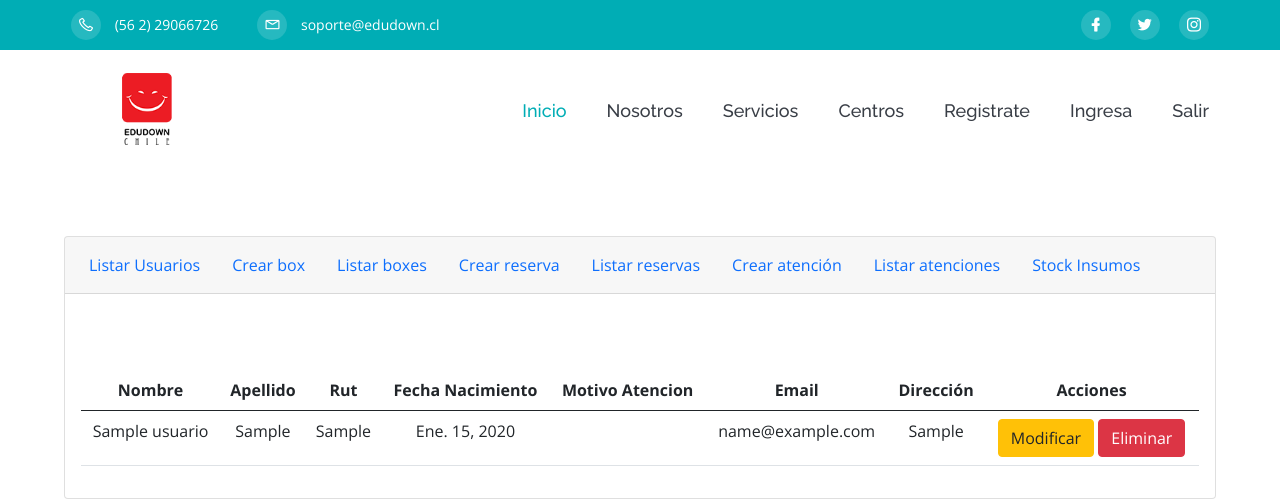
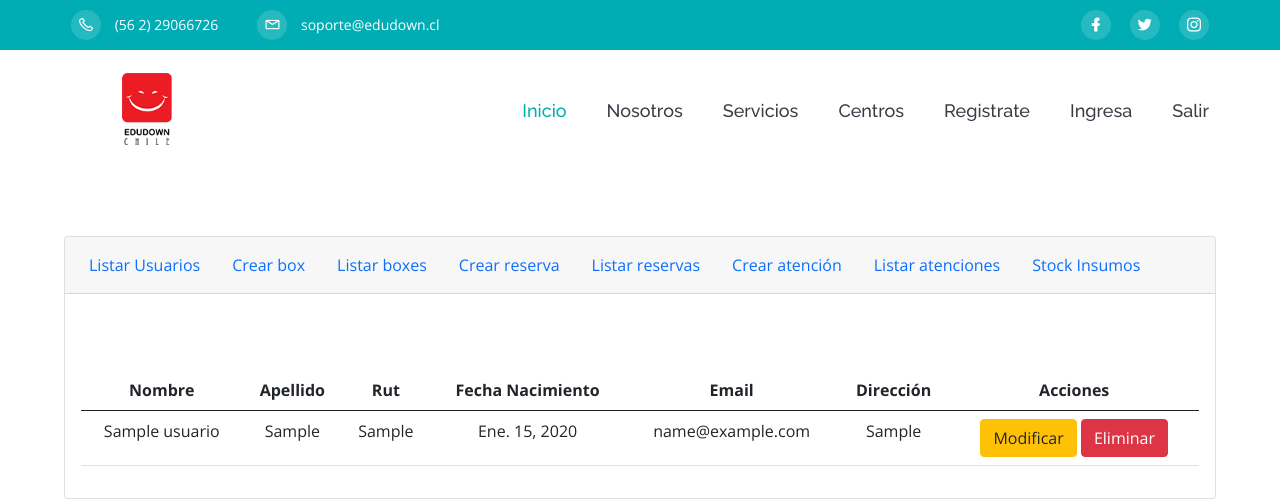
Before and after one commit to Denisse-bot/tutorial, a Django app: page /listar_usuarios/ in a window 1280 px wide. Shown: the top 499 px of the page. Run offline with Django 3.2, Linux system fonts and the light colour scheme; tables that the repository leaves empty hold one stand-in row (values such as "Sample post"); some libraries are stand-ins or nearby versions.

Commit message:
se comenta campo vacio en formulario usuario

```diff
--- a/core/forms.py
+++ b/core/forms.py
@@ -73,11 +73,7 @@ class UsuarioForm(forms.ModelForm):
                     'placeholder':'Ingrese su Rut: 12.345.678-9',
                 }
             ),
-            'fecha_nacimiento':DateTimeWidget(
-                attrs={
-                    'id':"yourdatetimeid"
-                    }
-            ),
+            'fecha_nacimiento':forms.DateInput(format='%d/%m/%Y'),
             'email': forms.EmailInput(
                 attrs={
                     'class': 'form-control',
--- a/core/templates/core/listar_usuarios.html
+++ b/core/templates/core/listar_usuarios.html
@@ -13,7 +13,7 @@
         <th>Apellido</th>
         <th>Rut</th>
         <th>Fecha Nacimiento</th>
-        <th>Motivo Atencion</th>
+        <!-- <th>Motivo Atencion</th> -->
         <th>Email</th>
         <th>Dirección</th>
         <th>Acciones</th>
@@ -24,7 +24,7 @@
                     <td>{{ usuario.apellido }}</td>
                     <td>{{ usuario.rut }}</td>
                     <td>{{ usuario.fecha_nacimiento }}</td>
-                    <td>{{ usuario.motivo_atencion}}</td>
+                    <!-- <td>{{ usuario.motivo_atencion}}</td> -->
                     <td>{{ usuario.email }} </td>
                     <td>{{ usuario.direccion }}</td>
 
```
